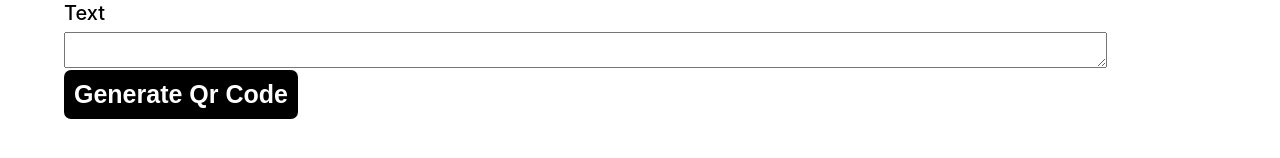
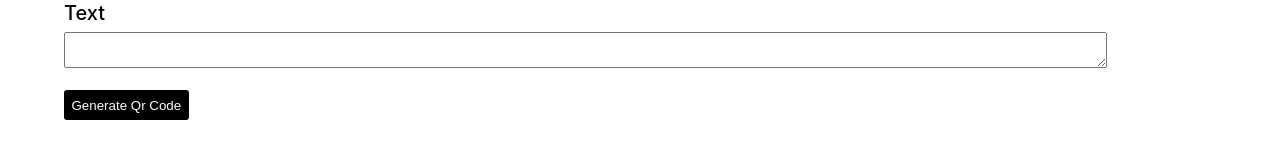
Before and after one commit to Fatin-Shahriare-Sium/qr-code-gen, a React (Vite) app: page /gen-qr-code/text in a window 1280 px wide. Shown: the part 296-454 px from the top of the page. Built offline with nearby package versions, Linux system fonts and the light colour scheme.

Commit message:
alhamdulillah,fix the issues

```diff
--- a/src/component/home-page.tsx
+++ b/src/component/home-page.tsx
@@ -9,7 +9,7 @@ let Homepage:React.FC=()=> {
                 <div>
                     <h1>QR CODE GENERATOR.</h1>
                     <Link to={"/gen-qr-code"}>
-                    <button  className='gen-btn'>Generate</button>
+                    <button  className='gen-btn-home'>Generate</button>
                     </Link>
 
                 </div>
--- a/src/homepage.css
+++ b/src/homepage.css
@@ -27,7 +27,7 @@
     font-size: 4rem;
     text-align: center;
 }
-.gen-btn{
+.gen-btn-home{
     text-align: center;
     font-size: 2.5rem;
     background-color: rgb(0, 0, 0);
@@ -43,7 +43,7 @@
 
 
 }
-.gen-btn:hover{
+.gen-btn-home:hover{
     background-color: rgba(14, 231, 46, 0.614);
 }
 .homepage-conatiner__2{
```
Also changed, not shown: 1 other file (tests, documents, lock files or other folders).
